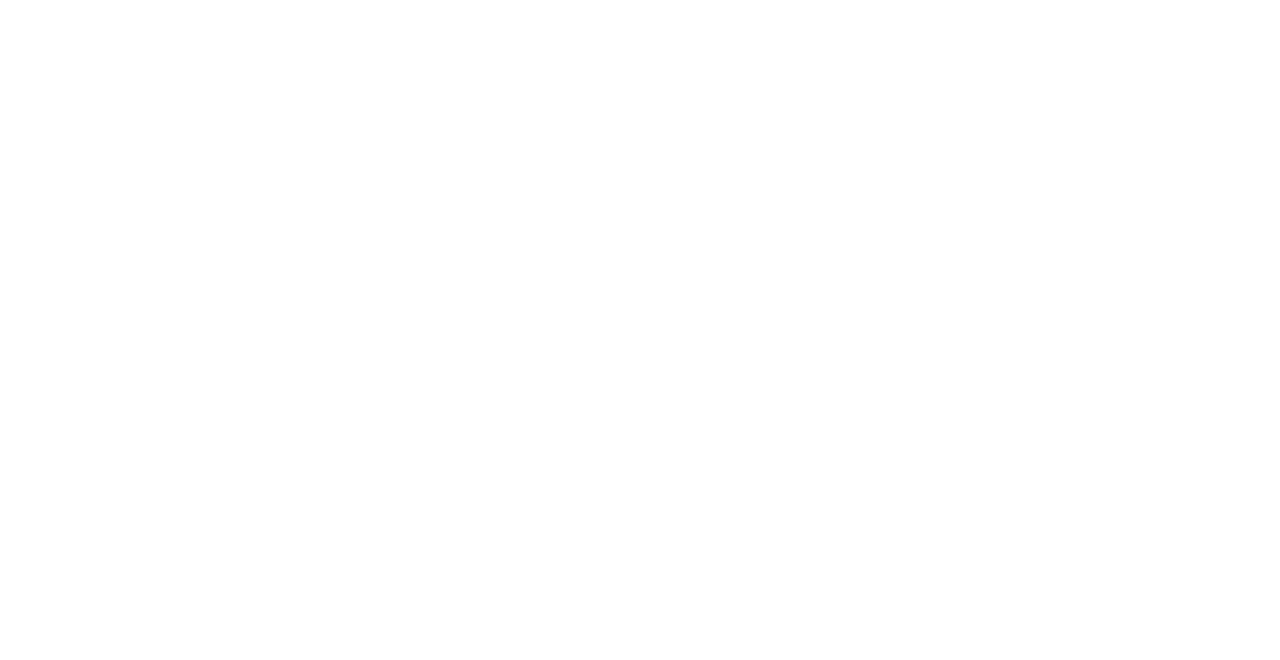
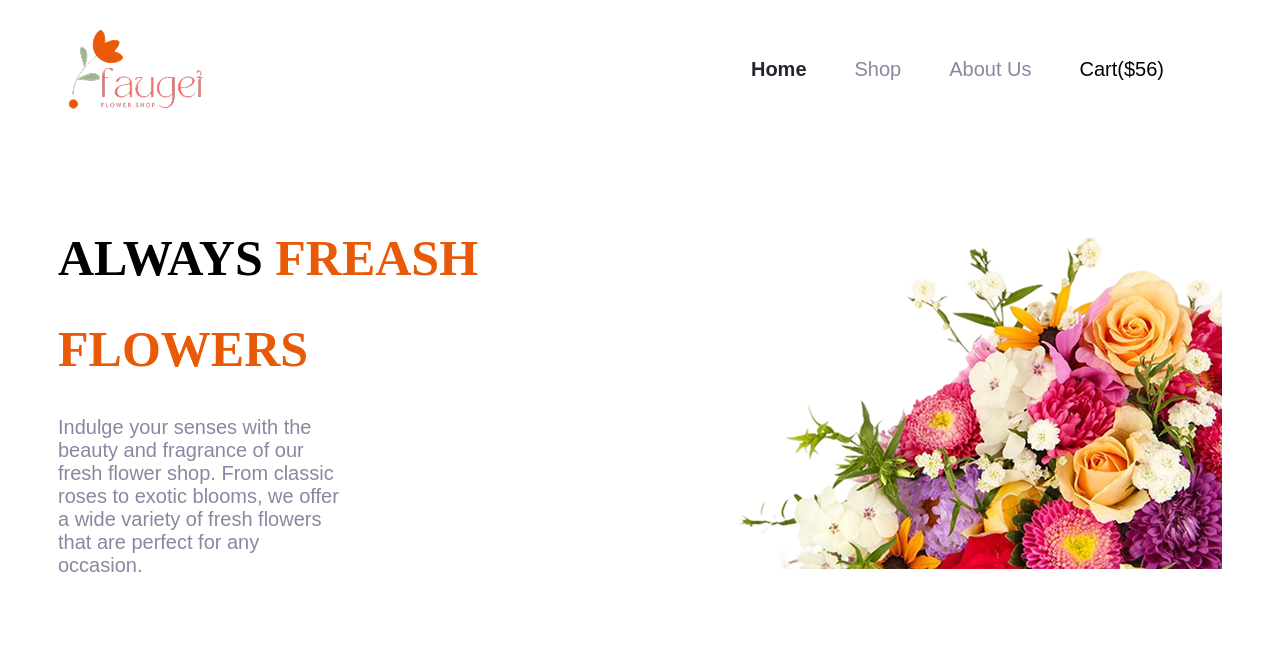
Before and after one commit to Harun-git-star/assingment-2, a plain HTML site: page index.html in a window 1280 px wide. Drawn offline with Linux system fonts and the light colour scheme.

Commit message:
added a header

```diff
--- a/index.html
+++ b/index.html
@@ -4,8 +4,34 @@
     <meta charset="UTF-8">
     <meta name="viewport" content="width=device-width, initial-scale=1.0">
     <title>Assingment 2</title>
+    <link rel="stylesheet" href="style.css">
 </head>
 <body>
+    <header>
+        <nav class="navbar display-flex">
+            <img src="assets/logo.png" alt="">
+            <ul class="nav-links display-flex">
+                <li class="nav-item"><a href="" class="nav-links"><span class="text-primary">Home</span></a></li>
+                <li class="nav-item"><a href="" class="nav-links"><span class="text-gray">Shop</span></a></li>
+                <li class="nav-item"><a href="" class="nav-links"><span class="text-gray">About Us</span></a></li>
+                <li class="nav-item"><a href="" class="nav-links"><span class="text-black">Cart($56)</span></a></li>
+            </ul>
+        </nav>
+        <section class="hero">
+            <div class="hero-text">
+                <h1><span class="black">ALWAYS</span> <span class="orange">FREASH</span></h1>
+                <h1 class="orange">FLOWERS</h1>
+                <p class="hero-text p">Indulge your senses with the beauty and fragrance of our fresh flower shop. From classic roses to exotic blooms, we offer a wide variety of fresh flowers that are perfect for any occasion.</p>
+            </div>
+            <div class="hero-image"><img src="assets/hero-flower.png" alt=""></div>
+        </section>
 
+    </header>
+    <main>
+
+    </main>
+    <footer>
+
+    </footer>
 </body>
 </html>
--- /dev/null
+++ b/style.css
@@ -0,0 +1,69 @@
+
+/* shared styles */
+.display-flex{
+    display: flex;
+}
+.text-black{
+    color: #000000;
+    font-size: 20px;
+    font-weight: 100;
+    font-family: Arial, sans-serif;
+}
+
+.text-gray{
+    color: #8987A1;
+    font-size: 20px;
+    font-weight: 100;
+    font-family: Arial, sans-serif;
+}
+.text-primary{
+    color: #252432;
+    font-size: 20px;
+    font-weight: 600;
+    font-family: Arial,sans-serif;
+}
+.navbar{
+    display: flex;
+    justify-content: space-between;
+    align-items: center;
+    padding: 20px 60px;
+}
+
+/* navbar related styles */
+.nav-item{
+    list-style: none;
+    margin-right: 48px;
+}
+.nav-links{
+    text-decoration: none;
+}
+/* section */
+.hero{
+    display: flex;
+    justify-content: space-between;
+    align-items: center;
+    padding: 60px 50px;
+}
+.hero-text{
+    max-width: 50%;
+}
+.hero-text h1{
+    font-size: 50px;
+    line-height: 1;
+}
+.black{
+    color:#000000;
+}
+.orange{
+    color: #E95A08;
+}
+.hero-text p{
+    font-family: Arial, sans-serif;
+    margin-top: 20px;
+    font-size: 20px;
+    color:#8987A1;
+
+}
+.hero-image{
+
+}
```
